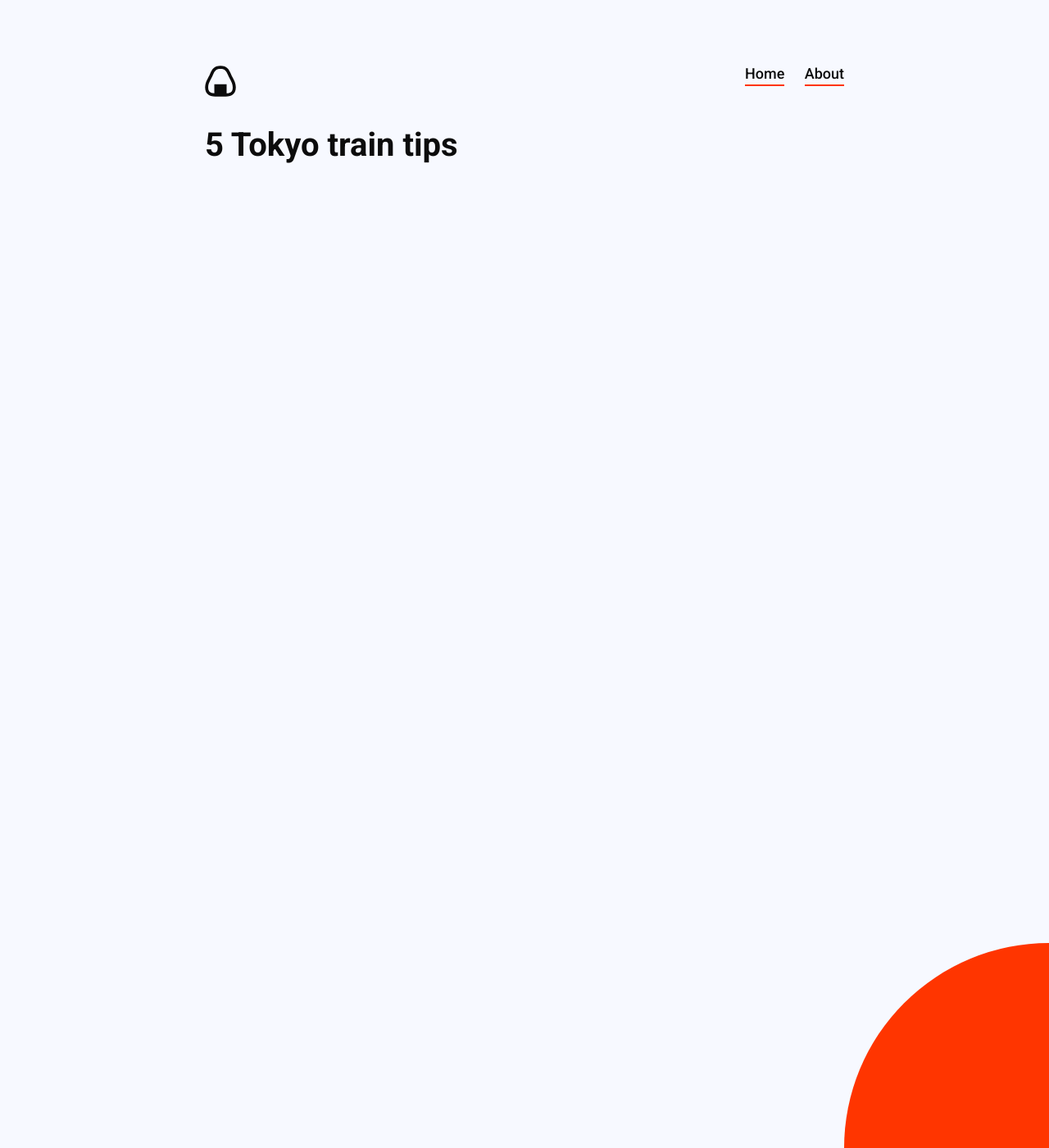
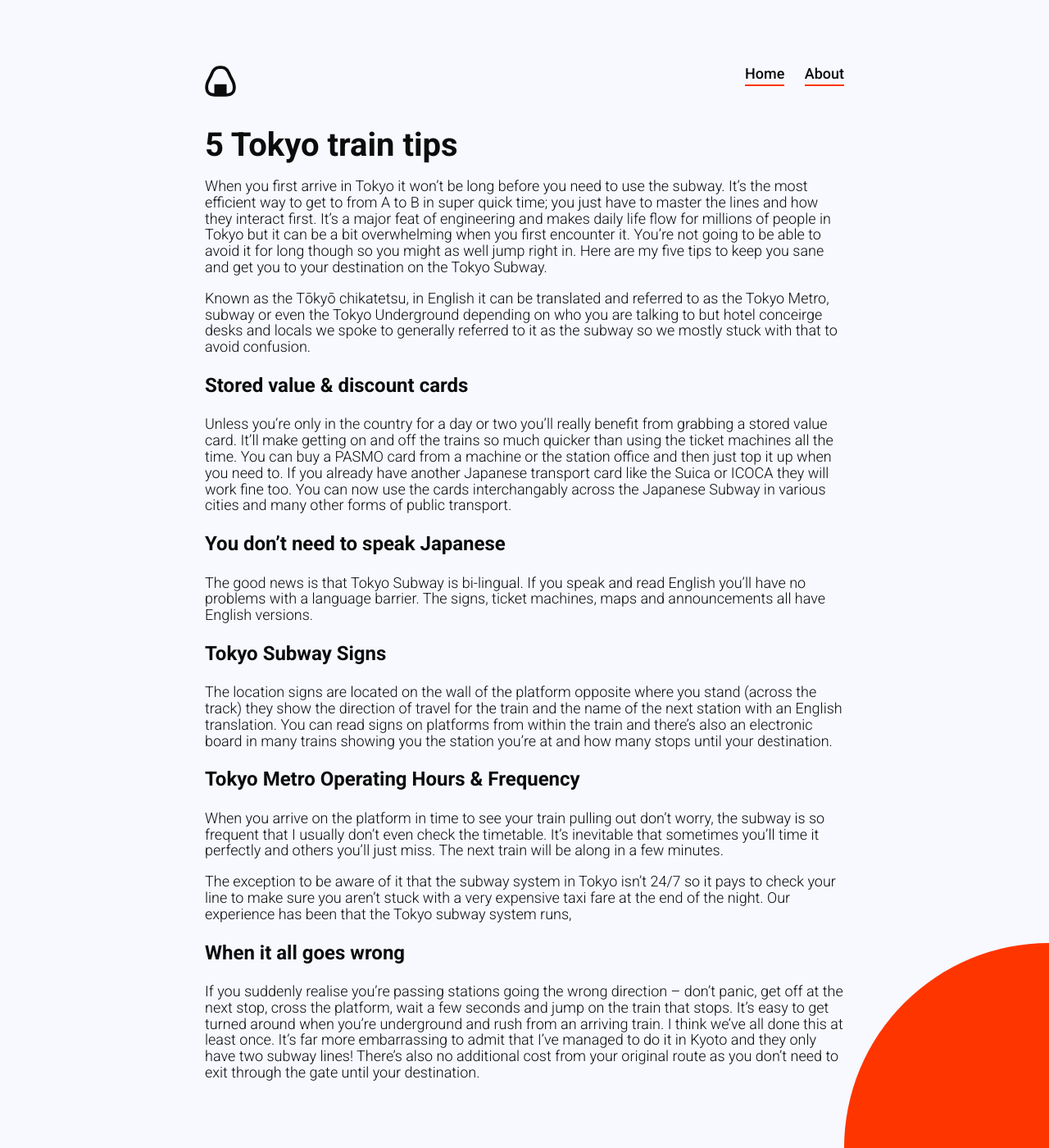
Before and after one commit to amemon0326/anightinjapan, a Jekyll site: the page built from _posts/2020-08-02-tokyo-train-tips.md, in a window 1280 px wide and 1400 px high. Shown: the whole window at 82% size. Built offline with Jekyll 4.4.1, drawn with Linux system fonts in a browser that asks for light colours.

Commit message:
Updated Tokyo Train Tips

```diff
--- a/_posts/2020-08-02-tokyo-train-tips.md
+++ b/_posts/2020-08-02-tokyo-train-tips.md
@@ -4,3 +4,29 @@ date: 2020-08-02 00:00:00 Z
 excerpt: Here are my five tips to keep you sane and get you to your destination on
   the Tokyo Subway.
 ---
+
+When you first arrive in Tokyo it won’t be long before you need to use the subway.  It’s the most efficient way to get to from A to B in super quick time; you just have to master the lines and how they interact first. It’s a major feat of engineering and makes daily life flow for millions of people in Tokyo but it can be a bit overwhelming when you first encounter it.  You’re not going to be able to avoid it for long though so you might as well jump right in.  Here are my five tips to keep you sane and get you to your destination on the Tokyo Subway.
+
+Known as the Tōkyō chikatetsu, in English it can be translated and referred to as the Tokyo Metro, subway or even the Tokyo Underground depending on who you are talking to but hotel conceirge desks and locals we spoke to generally referred to it as the subway so we mostly stuck with that to avoid confusion.
+
+### Stored value & discount cards
+
+Unless you’re only in the country for a day or two you’ll really benefit from grabbing a stored value card.  It’ll make getting on and off the trains so much quicker than using the  ticket machines all the time.  You can buy a PASMO card from a machine or the station office and then just top it up when you need to.  If you already have another Japanese transport card like the Suica or ICOCA they will work fine too.  You can now use the cards interchangably across the Japanese Subway in various cities and many other forms of public transport.
+
+### You don’t need to speak Japanese
+
+The good news is that Tokyo Subway is bi-lingual.  If you speak and read English you’ll have no problems with a language barrier. The signs, ticket machines, maps and announcements all have English versions.
+
+### Tokyo Subway Signs
+
+The location signs are located on the wall of the platform opposite where you stand (across the track) they show the direction of travel for the train and the name of the next station with an English translation.  You can read signs on platforms from within the train and there’s also an electronic board in many trains showing you the station you’re at and how many stops until your destination.
+
+### Tokyo Metro Operating Hours & Frequency
+
+When you arrive on the platform in time to see your train pulling out don’t worry, the subway is so frequent that I usually don’t even check the timetable.  It’s inevitable that sometimes you’ll time it perfectly and others you’ll just miss.  The next train will be along in a few minutes.
+
+The exception to be aware of it that the subway system in Tokyo isn’t 24/7 so it pays to check your line to make sure you aren’t stuck with a very expensive taxi fare at the end of the night.  Our experience has been that the Tokyo subway system runs,
+
+### When it all goes wrong
+
+If you suddenly realise you’re passing stations going the wrong direction – don’t panic, get off at the next stop, cross the platform, wait a few seconds and jump on the train that stops.  It’s easy to get turned around when you’re underground and rush from an arriving train.  I think we’ve all done this at least once.  It’s far more embarrassing to admit that I’ve managed to do it in Kyoto and they only have two subway lines!  There’s also no additional cost from your original route as you don’t need to exit through the gate until your destination.
```
